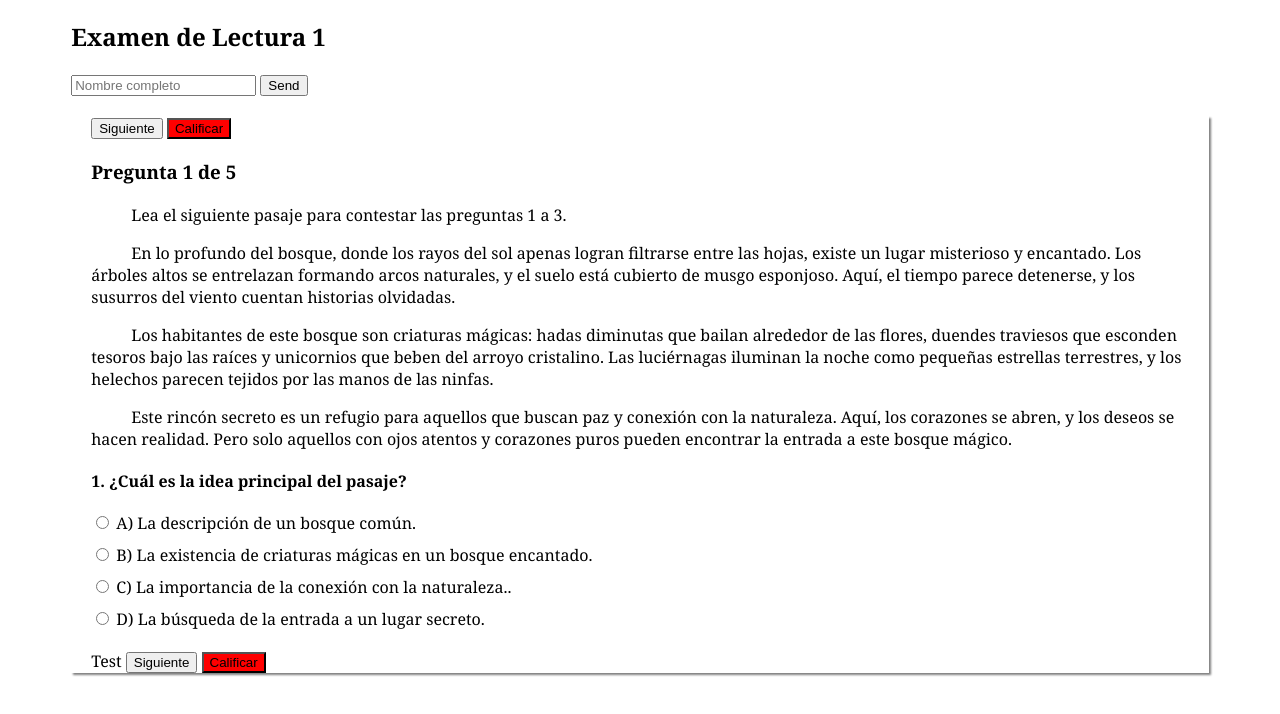
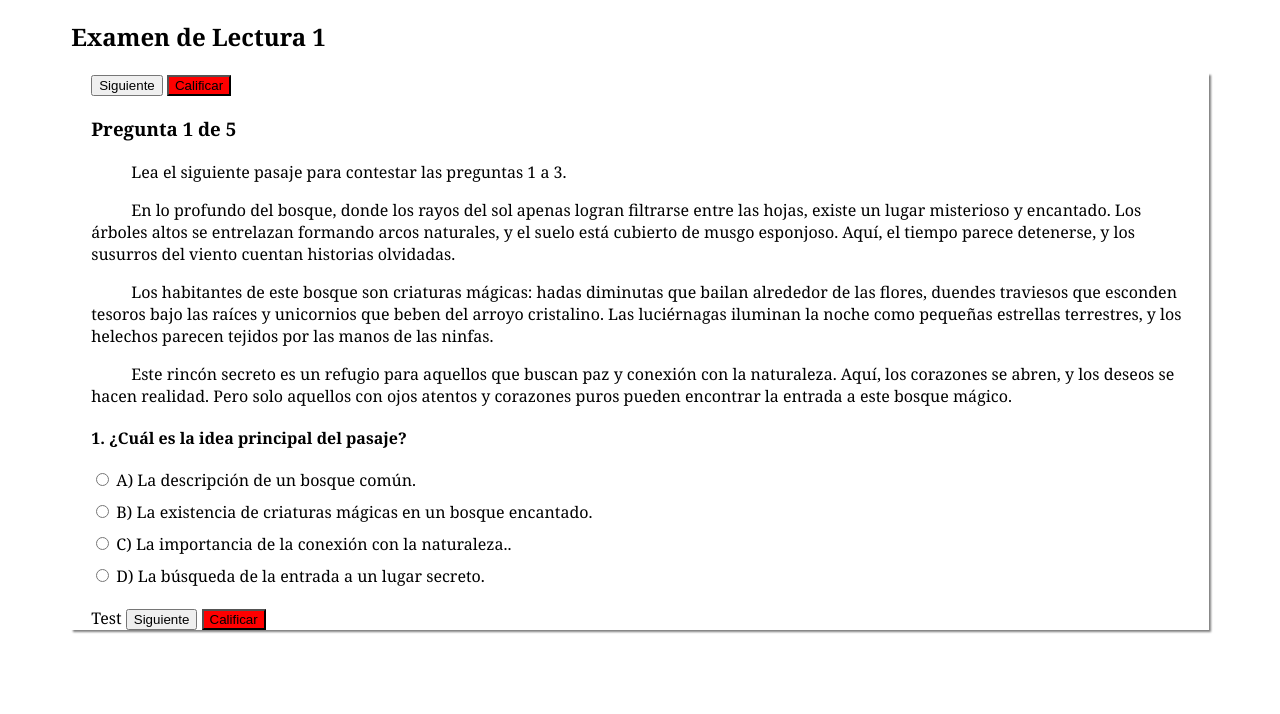
Before and after one commit to manemv/quiz-lec1, a plain HTML site: page index.html in a window 1280 px wide. Drawn offline with Linux system fonts and the light colour scheme.

Commit message:
delete input

```diff
--- a/index.html
+++ b/index.html
@@ -11,11 +11,11 @@
     <form class="main-wrapper" action="https://script.google.com/macros/s/AKfycbxxvv39u8rxL5VFdbsok1M8Gm_BZP6AhvCBkP5cgKd4WGmUgMvQOTphZJLExakNQ7lX/exec" method="post">
 
         <h2>Examen de Lectura 1</h2>
-  <input name="Name" type="text" placeholder="Nombre completo" required>
- <!-- <input name="Contestadas" type="text" placeholder="Contestadas" required value="">
+ <!-- <input name="Name" type="text" placeholder="Nombre completo" required>
+  <input name="Contestadas" type="text" placeholder="Contestadas" required value="">
   <input name="Correctas" type="text" placeholder="Correctas" required>
-  <input name="Incorrectas" type="text" placeholder="Incorrectas" required> -->
-  <button type="submit">Send</button>
+  <input name="Incorrectas" type="text" placeholder="Incorrectas" required>
+  <button type="submit">Send</button> -->
         <div class="quiz-container" id="quiz-container">
 
         </div>
```
